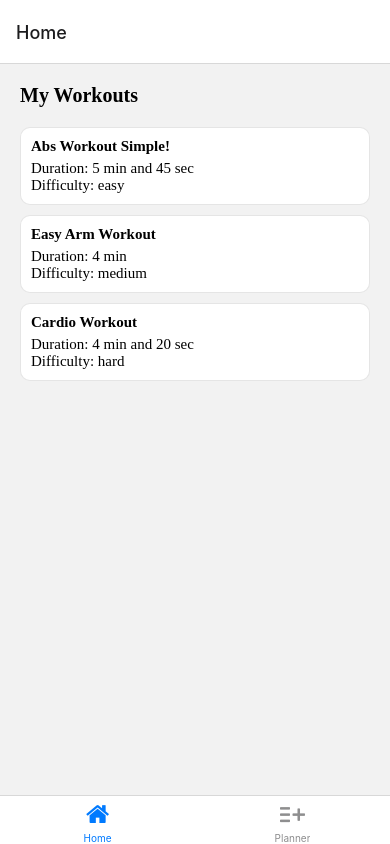
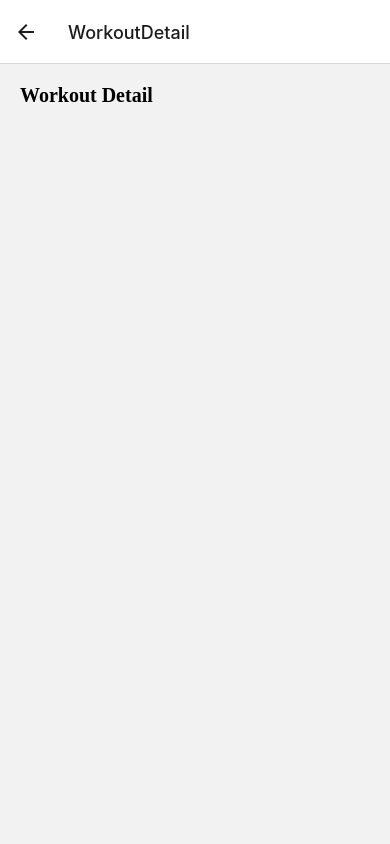
Before and after one commit to chrismcanulty/WorkoutApp, a React Native app: screen /WorkoutDetail in a window 390 px wide. Built offline with nearby package versions, Linux system fonts and the light colour scheme.

Commit message:
created workout detail screen

```diff
--- a/navigation/index.tsx
+++ b/navigation/index.tsx
@@ -6,6 +6,7 @@ import HomeIcon from 'react-native-vector-icons/FontAwesome';
 import PlannerIcon from 'react-native-vector-icons/Entypo';
 import HomeScreen from '../screens/HomeScreen';
 import PlannerScreen from '../screens/PlannerScreen';
+import WorkoutDetailScreen from '../screens/WorkoutDetailScreen';
 
 export default function Navigation() {
   return (
@@ -25,6 +26,7 @@ function RootNavigator() {
         component={BottomTabNavigator}
         options={{ headerShown: false }}
       />
+      <Stack.Screen name="WorkoutDetail" component={WorkoutDetailScreen} />
     </Stack.Navigator>
   );
 }
--- a/screens/HomeScreen.tsx
+++ b/screens/HomeScreen.tsx
@@ -19,7 +19,7 @@ export default function HomeScreen({ navigation }: NativeStackHeaderProps) {
         // Array<Workout> can also be expressed as Workout[]
         renderItem={({ item }) => {
           return (
-            <Pressable onPress={() => alert(`I am pressed - ${item.name}`)}>
+            <Pressable onPress={() => navigation.navigate('WorkoutDetail')}>
               <WorkoutItem item={item} />
             </Pressable>
           );
--- /dev/null
+++ b/screens/WorkoutDetailScreen.tsx
@@ -0,0 +1,31 @@
+import React from 'react';
+import { View, StyleSheet, Text } from 'react-native';
+// import { MontserratText } from '../components/styled/MontserratText';
+import { NativeStackHeaderProps } from '@react-navigation/native-stack';
+
+export default function WorkoutDetailScreen({
+  navigation,
+}: NativeStackHeaderProps) {
+  // { item }: any -> all props specified as type 'any'; notation below: only {item} has type 'any'
+
+  return (
+    <View style={styles.container}>
+      {/* data must be an array for FlatList */}
+      <Text style={styles.header}>Workout Detail</Text>
+      {/* <MontserratText style={{ fontSize: 30 }}>New Workouts</MontserratText> */}
+    </View>
+  );
+}
+
+const styles = StyleSheet.create({
+  container: {
+    padding: 20,
+    flex: 1,
+  },
+  header: {
+    fontSize: 20,
+    marginBottom: 20,
+    fontWeight: 'bold',
+    fontFamily: 'Montserrat-Regular',
+  },
+});
```
